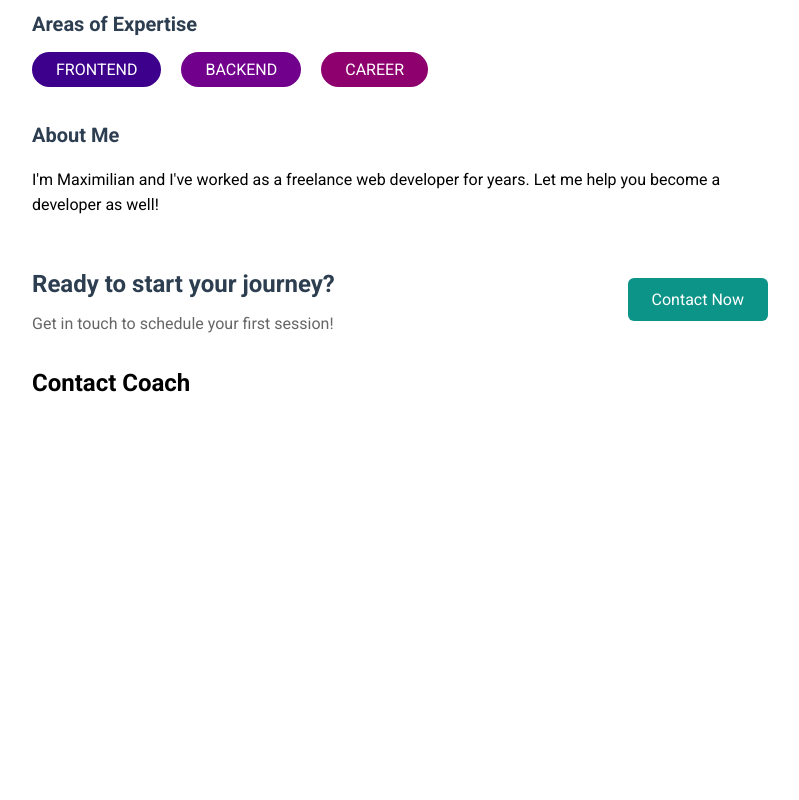
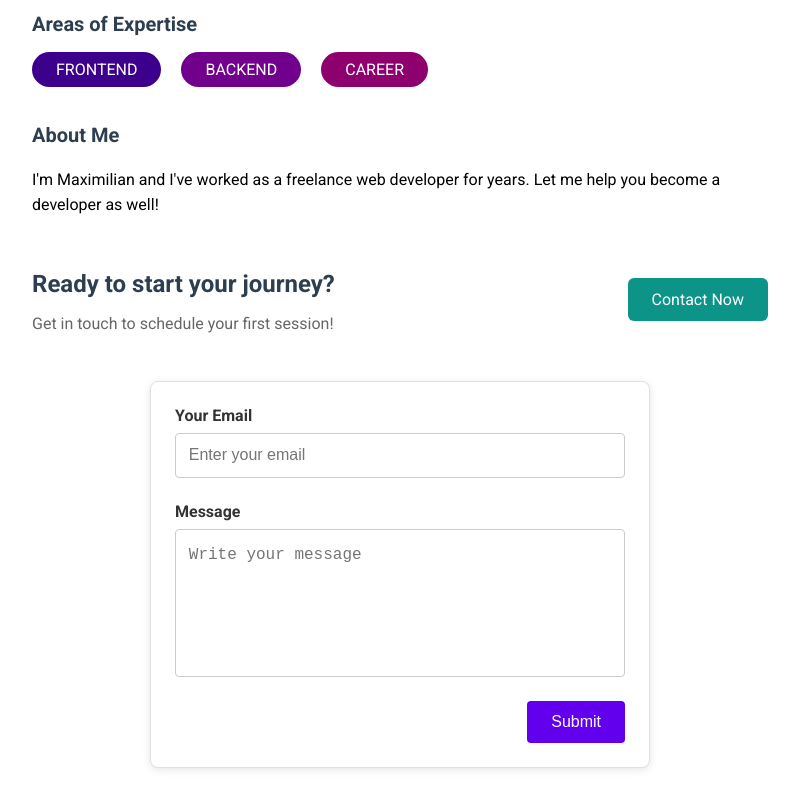
Before and after one commit to oliver-nha/Find-Coach, a Vue app: page /coaches/c1/contact in a window 1280 px wide. Shown: the part 265-1065 px from the top of the page, without its empty margins (240-1039 px from the left). Before the commit the page ends 800 px from the top, so only its background shows below. Built offline with nearby package versions, Linux system fonts and the light colour scheme.

Commit message:
store request with pinia

```diff
--- a/src/components/ui/BaseButton.vue
+++ b/src/components/ui/BaseButton.vue
@@ -16,6 +16,7 @@ defineProps({
     default: null
   }
 })
+
 </script>
 
 <template>
@@ -54,4 +55,25 @@ a,button {
 .flat:hover {
   background-color: #99f6e4;
 }
+
+.submit-btn {
+  background-color: #6200ee;
+  color: #ffffff;
+  padding: 0.75rem 1.5rem;
+  font-size: 1rem;
+  border: none;
+  border-radius: 4px;
+  cursor: pointer;
+  transition: transform 0.2s ease, background-color 0.3s ease;
+}
+
+.submit-btn:hover {
+  background-color: #4500b5;
+  transform: scale(1.05);
+}
+
+.submit-btn:focus {
+  outline: none;
+  box-shadow: 0 0 0 3px rgba(98, 0, 238, 0.3);
+}
 </style>
--- a/src/pages/requests/ContactCoach.vue
+++ b/src/pages/requests/ContactCoach.vue
@@ -1,11 +1,177 @@
 <script setup>
+import { reactive, ref } from 'vue';
+import { useRequestsStore } from '@/stores/requests/index.js'
+import { useRoute, useRouter } from 'vue-router'
 
+// Reactive state to store form data
+const data = reactive({
+  email: '',
+  message: '',
+});
+const requestStore = useRequestsStore();
+const route = useRoute();
+const router = useRouter();
+// Reactive state for overall form validity
+const formIsValid = ref(true);
+
+// Form submission logic
+const submitForm = () => {
+  validateForm();
+
+  // If form is not valid, stop submission
+  if (!formIsValid.value) {
+    console.warn('Form is invalid. Please fix the errors!');
+    return;
+  }
+
+  // Submit the form data (e.g., to an API or parent component)
+  requestStore.addRequest({
+    message: data.message,
+    email: data.email,
+    coachId: route.params.id
+  });
+
+  router.replace('/coaches');
+};
+
+// Validation logic
+const validateForm = () => {
+  formIsValid.value = true;
+
+  // Validate email
+  if (!data.email || !isValidEmail(data.email)) {
+    formIsValid.value = false;
+    console.error('Invalid email');
+  }
+
+  // Validate message
+  if (!data.message.trim()) {
+    formIsValid.value = false;
+    console.error('Message cannot be empty');
+  }
+};
+
+// Helper function to validate email format
+const isValidEmail = (email) => {
+  return /^[^\s@]+@[^\s@]+\.[^\s@]+$/.test(email);
+};
 </script>
 
 <template>
-    <h1>Contact Coach</h1>
-</template>
+  <form @submit.prevent="submitForm">
+    <div class="form-control" :class="{ 'invalid': !formIsValid && !data.email }">
+      <label for="email">Your Email</label>
+      <input
+        type="email"
+        id="email"
+        placeholder="Enter your email"
+        v-model.trim="data.email"
+      />
+      <span v-if="!formIsValid && !data.email" class="error-msg">
+        Please enter a valid email.
+      </span>
+    </div>
 
-<style scoped>
+    <div class="form-control" :class="{ 'invalid': !formIsValid && !data.message }">
+      <label for="message">Message</label>
+      <textarea
+        id="message"
+        rows="5"
+        placeholder="Write your message"
+        v-model.trim="data.message"
+      ></textarea>
+      <span v-if="!formIsValid && !data.message" class="error-msg">
+        Message cannot be empty.
+      </span>
+    </div>
 
+    <div class="actions">
+      <base-button mode="submit-btn">Submit</base-button>
+    </div>
+  </form>
+</template><style scoped>
+/* General form styling */
+form {
+  max-width: 500px;
+  margin: 2rem auto;
+  padding: 1.5rem;
+  background-color: #ffffff;
+  border: 1px solid #e0e0e0;
+  border-radius: 8px;
+  box-shadow: 0 2px 8px rgba(0, 0, 0, 0.1);
+}
+
+/* Form control styles */
+.form-control {
+  margin-bottom: 1.5rem;
+  display: flex;
+  flex-direction: column;
+}
+
+label {
+  font-size: 1rem;
+  font-weight: 600;
+  margin-bottom: 0.5rem;
+  color: #333;
+}
+
+input,
+textarea {
+  border: 1px solid #ccc;
+  border-radius: 4px;
+  font-size: 1rem;
+  padding: 0.8rem;
+  width: 100%;
+  transition: border-color 0.3s ease;
+}
+
+input:focus,
+textarea:focus {
+  border-color: #6200ee;
+  outline: none;
+}
+
+textarea {
+  resize: none;
+  line-height: 1.5;
+  height: auto;
+}
+
+/* Invalid input styles */
+.invalid input,
+.invalid textarea {
+  border-color: #e63946;
+  background-color: #ffeef0;
+}
+
+.invalid label {
+  color: #e63946;
+}
+
+.error-msg {
+  color: #e63946;
+  font-size: 0.85rem;
+  margin-top: 0.3rem;
+}
+
+/* Submit button styles */
+.actions {
+  display: flex;
+  justify-content: flex-end;
+}
+
+
+
+/* Responsive styles */
+@media (max-width: 768px) {
+  form {
+    padding: 1rem;
+    margin: 1rem;
+  }
+
+  .submit-btn {
+    width: 100%;
+    text-align: center;
+  }
+}
 </style>
--- a/src/router/index.js
+++ b/src/router/index.js
@@ -8,40 +8,22 @@ import RequestsReceived from '@/pages/requests/RequestsReceived.vue'
 import NotFound from '@/pages/NotFound.vue'
 
 const router = createRouter({
-  history: createWebHistory(import.meta.env.BASE_URL),
+  history: createWebHistory(),
   routes: [
+    { path: '/', redirect: '/coaches' },
+    { path: '/coaches', component: CoachList },
     {
-      path: '/',
-      redirect : '/coaches'
-    },
-    {
-      path : '/coaches' ,
-      component : CoachList
-    },
-    {
-      path:'/coaches/:id',
-      component :  CoachDetail,
-      props : true,
-      children:[
-        {
-          path : 'contact',
-          component : ContactCoach
-        }
+      path: '/coaches/:id',
+      component: CoachDetail,
+      props: true,
+      children: [
+        { path: 'contact', component: ContactCoach } // /coaches/c1/contact
       ]
     },
-    {
-      path:'/register',
-      component : CoachRegistration
-    },
-    {
-      path: '/requests',
-      component: RequestsReceived
-    },
-    {
-      path : '/:notFound(.*)',
-      component : NotFound
-    }
-  ],
-})
+    { path: '/register', component: CoachRegistration },
+    { path: '/requests', component: RequestsReceived },
+    { path: '/:notFound(.*)', component: NotFound }
+  ]
+});
 
 export default router
--- /dev/null
+++ b/src/stores/requests/actions.js
@@ -0,0 +1,12 @@
+export default {
+  addRequest(payload){
+    const newRequest = {
+      id: new Date().toISOString(),
+      message: payload.message,
+      coachId: payload.coachId,
+      userEmail: payload.email,
+    }
+
+    this.requests.push(newRequest);
+  }
+}
--- /dev/null
+++ b/src/stores/requests/getters.js
@@ -0,0 +1,3 @@
+export default {
+
+};
--- /dev/null
+++ b/src/stores/requests/index.js
@@ -0,0 +1,10 @@
+import { defineStore } from 'pinia';
+import state from './state';
+import getters from './getters';
+import actions from './actions';
+
+export const useRequestsStore = defineStore('requests', {
+  state,
+  getters,
+  actions,
+});
--- /dev/null
+++ b/src/stores/requests/state.js
@@ -0,0 +1,4 @@
+export default () => ({
+  requests: []
+
+});
```
